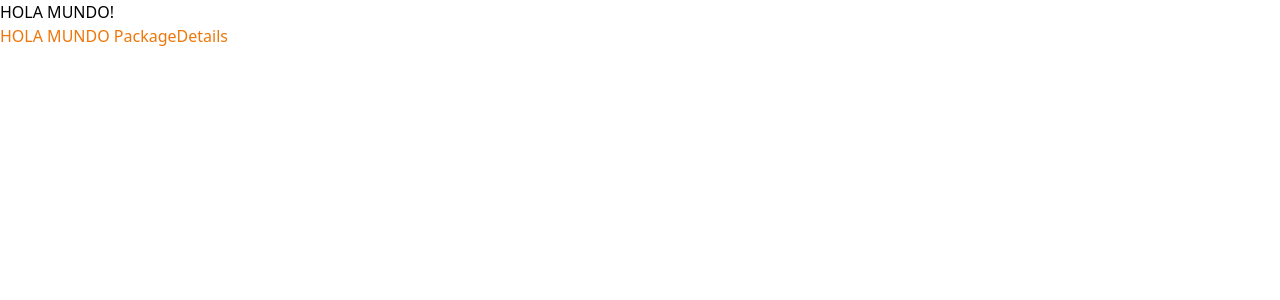
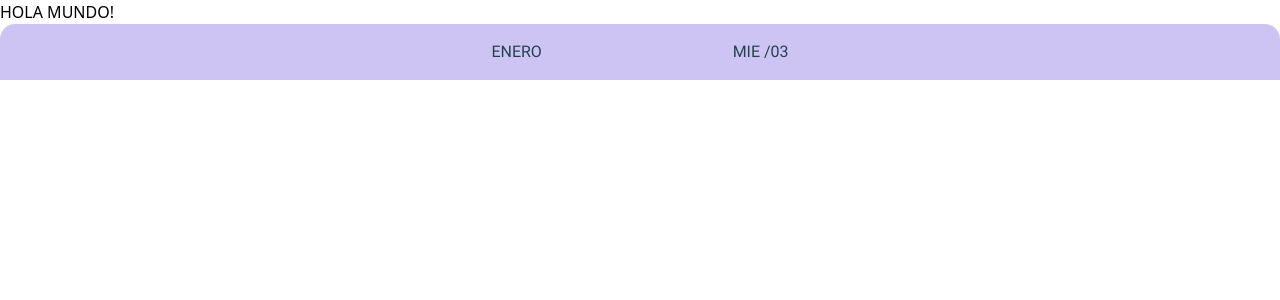
Before and after one commit to GermanCuevas/box-client, a Next.js app: page / in a window 1280 px wide. Shown: the top 300 px of the page. Built offline with nearby package versions, Linux system fonts and the light colour scheme.

Commit message:
feat: common-finalized

```diff
--- a/src/app/page.tsx
+++ b/src/app/page.tsx
@@ -1,10 +1,17 @@
-import PackageDetails from '@/commons/PackageDetails'
+import BoxTitle from '@/commons/BoxTitle'
+/* import PackageDetails from '@/commons/PackageDetails' */
 
 export default function Home() {
   return (
     <main>
       <h1>HOLA MUNDO!</h1>
-      <PackageDetails />
+      <BoxTitle
+        dateBox="mie /03"
+        titleBox="enero"
+        boxClasses={'justify-around gap-x-2'}
+        titleBoxClasses={'uppercase'}
+        dateBoxClasses={'uppercase'}
+      />
     </main>
   )
 }
--- a/src/commons/BoxTitle.tsx
+++ b/src/commons/BoxTitle.tsx
@@ -1,5 +1,27 @@
 import React from 'react'
+interface box {
+  titleBox?: string
+  dateBox?: string
+  titleBoxClasses?: string
+  dateBoxClasses?: string
+  boxClasses?: string
+}
 
-export default function BoxTitle() {
-  return <div></div>
+export default function BoxTitle({
+  titleBox,
+  dateBox,
+  titleBoxClasses,
+  dateBoxClasses,
+  boxClasses
+}: box) {
+  return (
+    <div className="bg-lightPurple flex justify-center items-center rounded-t-[15px]">
+      <div
+        className={`w-[30rem] h-[3.5rem] flex ${boxClasses} items-center  font-Roboto text-darkGreen`}
+      >
+        <h2 className={titleBoxClasses}>{titleBox}</h2>
+        {dateBox && <h2 className={dateBoxClasses}>{dateBox}</h2>}
+      </div>
+    </div>
+  )
 }
--- a/src/commons/PackageDetails.tsx
+++ b/src/commons/PackageDetails.tsx
@@ -1,7 +1,7 @@
 export default function PackageDetails() {
   return (
     <div>
-      <ul className=" text-orange ">HOLA MUNDO PackageDetails</ul>
+      <ul className=" text-orange">HOLA MUNDO PackageDetails</ul>
     </div>
   )
 }
```
